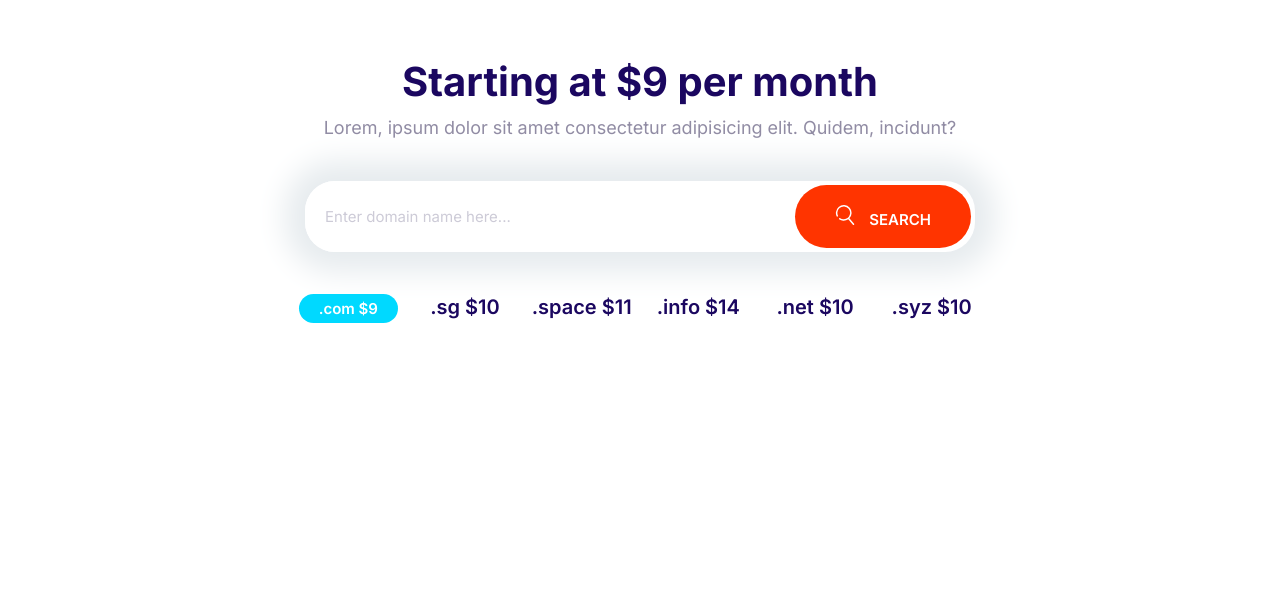
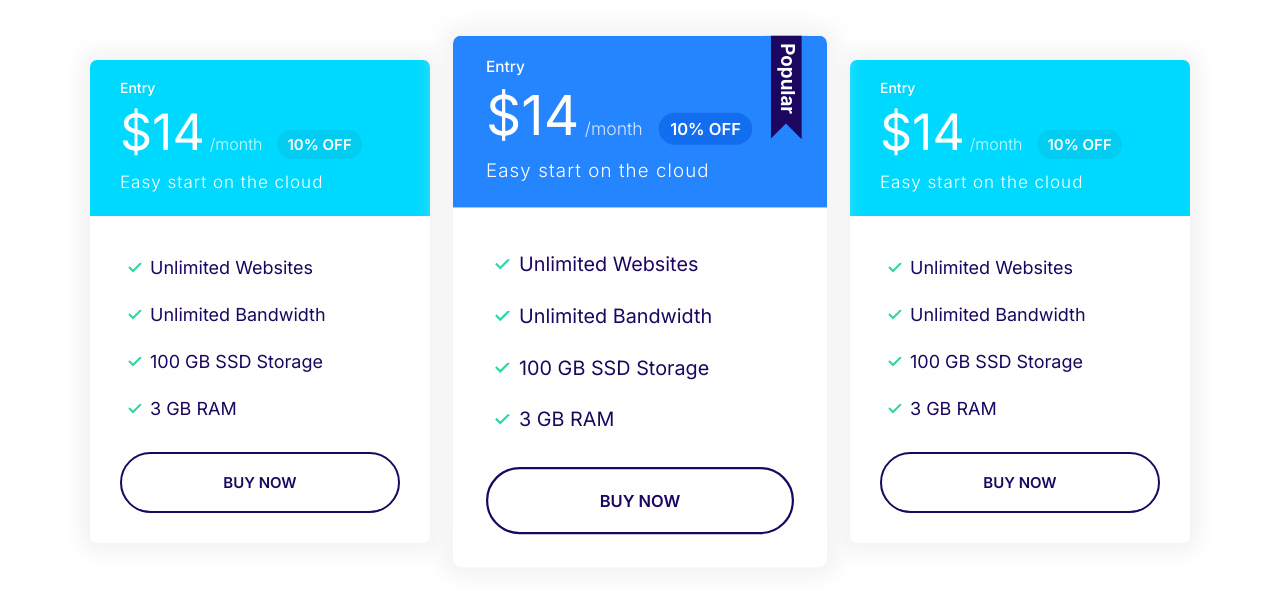
Before and after one commit to aphwong/moshify, a plain HTML site: page index.html in a window 1280 px wide. Drawn offline with Linux system fonts and the light colour scheme.

Commit message:
Build plan block

```diff
--- a/css/style.css
+++ b/css/style.css
@@ -332,7 +332,15 @@ a {
   background: #02cdf1;
 }
 
+.card--primary .badge--primary {
+  background: #126def;
+}
+
 /* Plans */
+.plan {
+  transition: transform 0.2s ease-out;
+}
+
 .plan__name {
   color: #fff;
   margin: 0;
@@ -362,6 +370,10 @@ a {
   margin-bottom: 2rem;
 }
 
+.plan--popular {
+  transform: scale(1.1);
+}
+
 .plan--popular .card__header {
   position: relative;
 }
@@ -373,6 +385,14 @@ a {
   position: absolute;
   top: -6px;
   right: 5%;
+}
+
+.plan:hover {
+  transform: scale(1.05);
+}
+
+.plan--popular:hover {
+  transform: scale(1.15);
 }
 
 @media screen and (min-width: 1024px) {
@@ -727,3 +747,13 @@ a {
     margin: 0 auto;
   }
 }
+
+/* Plan Block */
+.block--plan .grid {
+  gap: 8rem 4rem;
+}
+
+.block--plan .card {
+  max-width: 50rem;
+  margin: 0 auto;
+}
--- a/index.html
+++ b/index.html
@@ -15,36 +15,70 @@
     <link rel="stylesheet" href="css/style.css" />
   </head>
   <body>
-    <secion class="block container block-domain">
-      <header class="block__header">
-        <h2>Starting at $9 per month</h2>
-        <p>
-          Lorem, ipsum dolor sit amet consectetur adipisicing elit. Quidem,
-          incidunt?
-        </p>
-      </header>
-      <div class="input-group">
-        <input
-          type="text"
-          class="input"
-          placeholder="Enter domain name here..."
-        />
-        <button class="btn btn--acent">
-          <svg class="icon icon--white">
-            <use xlink:href="images/sprite.svg#search"></use>
-          </svg>
-          Search
-        </button>
+    <section class="block container block--plan">
+      <div class="grid grid--1x3">
+        <div class="plan">
+          <div class="card card--secondary">
+            <header class="card__header">
+              <h3 class="plan__name">Entry</h3>
+              <span class="plan__price">$14</span>
+              <span class="plan__billing-cycle">/month</span>
+              <span class="badge badge--secondary badge--small">10% OFF</span>
+              <span class="plan__description">Easy start on the cloud</span>
+            </header>
+            <div class="card__body">
+              <ul class="list list--tick">
+                <li class="list__item">Unlimited Websites</li>
+                <li class="list__item">Unlimited Bandwidth</li>
+                <li class="list__item">100 GB SSD Storage</li>
+                <li class="list__item">3 GB RAM</li>
+              </ul>
+              <button class="btn btn--outline btn--block">Buy Now</button>
+            </div>
+          </div>
+        </div>
+        <div class="plan plan--popular">
+          <div class="card card--primary">
+            <header class="card__header">
+              <h3 class="plan__name">Entry</h3>
+              <span class="plan__price">$14</span>
+              <span class="plan__billing-cycle">/month</span>
+              <span class="badge badge--primary badge--small">10% OFF</span>
+              <span class="plan__description">Easy start on the cloud</span>
+            </header>
+            <div class="card__body">
+              <ul class="list list--tick">
+                <li class="list__item">Unlimited Websites</li>
+                <li class="list__item">Unlimited Bandwidth</li>
+                <li class="list__item">100 GB SSD Storage</li>
+                <li class="list__item">3 GB RAM</li>
+              </ul>
+              <button class="btn btn--outline btn--block">Buy Now</button>
+            </div>
+          </div>
+        </div>
+        <div class="plan">
+          <div class="card card--secondary">
+            <header class="card__header">
+              <h3 class="plan__name">Entry</h3>
+              <span class="plan__price">$14</span>
+              <span class="plan__billing-cycle">/month</span>
+              <span class="badge badge--secondary badge--small">10% OFF</span>
+              <span class="plan__description">Easy start on the cloud</span>
+            </header>
+            <div class="card__body">
+              <ul class="list list--tick">
+                <li class="list__item">Unlimited Websites</li>
+                <li class="list__item">Unlimited Bandwidth</li>
+                <li class="list__item">100 GB SSD Storage</li>
+                <li class="list__item">3 GB RAM</li>
+              </ul>
+              <button class="btn btn--outline btn--block">Buy Now</button>
+            </div>
+          </div>
+        </div>
       </div>
-      <ul class="list block-domain__prices">
-        <li><span class="badge badge--secondary">.com $9</span></li>
-        <li>.sg $10</li>
-        <li>.space $11</li>
-        <li>.info $14</li>
-        <li>.net $10</li>
-        <li>.syz $10</li>
-      </ul>
-    </secion>
+    </section>
     <script src="js/main.js"></script>
   </body>
 </html>
```
Also changed, not shown: components/planblock.html (added, +64 -0 lines).
